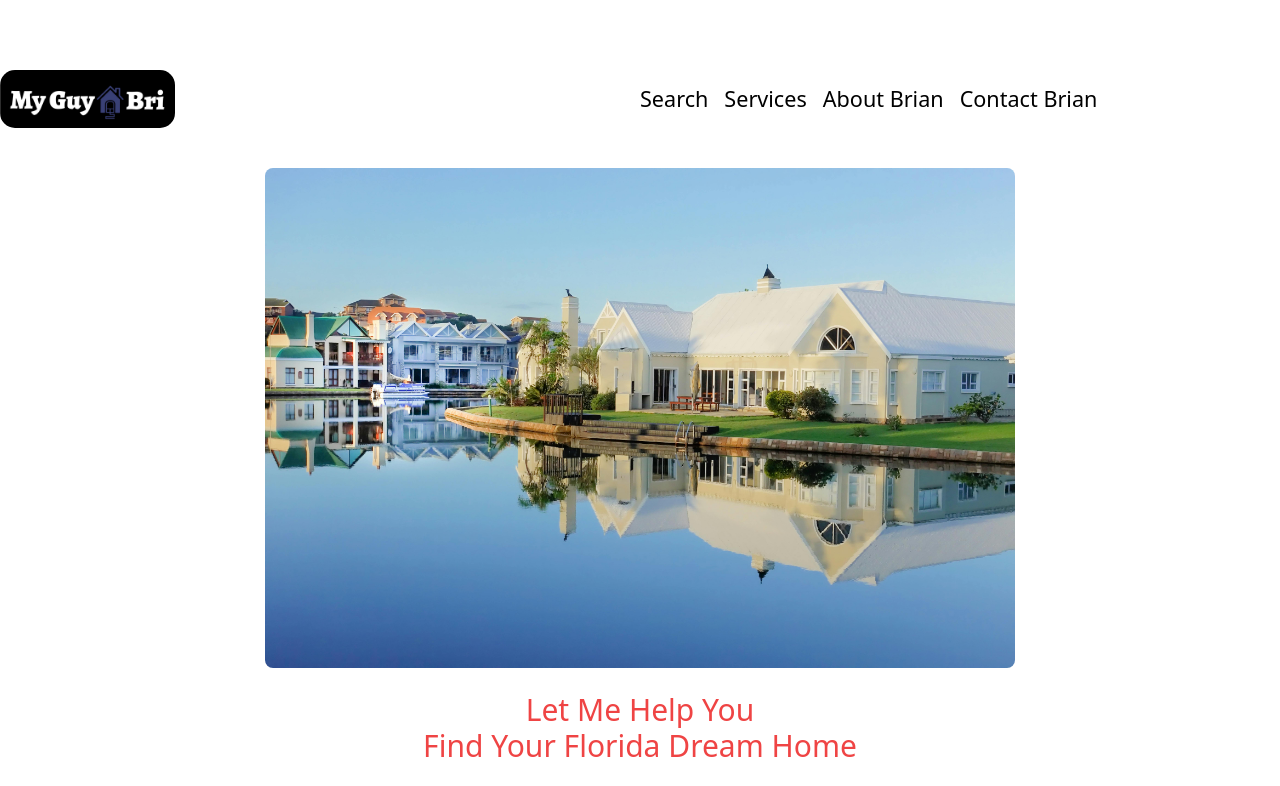
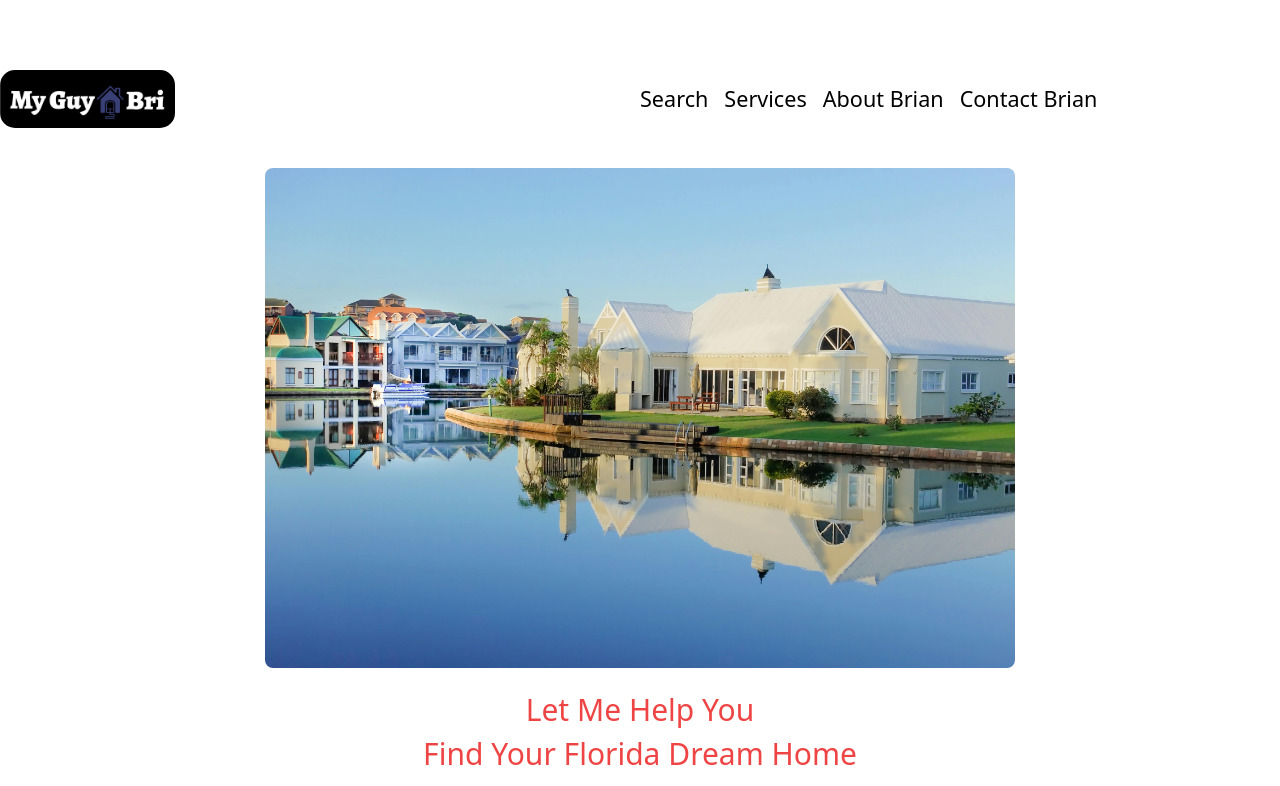
Before and after one commit to aquacalc/my-test, a SvelteKit app: page / in a window 1280 px wide. Shown: the top 786 px of the page. Built offline with nearby package versions, Linux system fonts and the light colour scheme.

Commit message:
tweak line ht

```diff
--- a/src/routes/+page.svelte
+++ b/src/routes/+page.svelte
@@ -18,15 +18,13 @@
 		</div>
 
 		<div id="search-homes" class="hero-text text-center">
-			<h2 class=" text-3xl text-red-500">Let Me Help You</h2>
+			<h2 class=" text-3xl text-red-500 pb-2">Let Me Help You</h2>
 			<h2 class=" text-3xl text-red-500">Find Your Florida Dream Home</h2>
 		</div>
 
 		<div class="hero-btn">
-			<!-- <button href="https://brianaltomari.kw.com/" target="_blank"
-				>Search Now</button
-			> -->
 			<form action="https://brianaltomari.kw.com" target="_blank">
+				<!-- <button type="submit">Search For Yo/ur New Home Now</button> -->
 				<button type="submit">Search Now</button>
 			</form>
 		</div>
```
